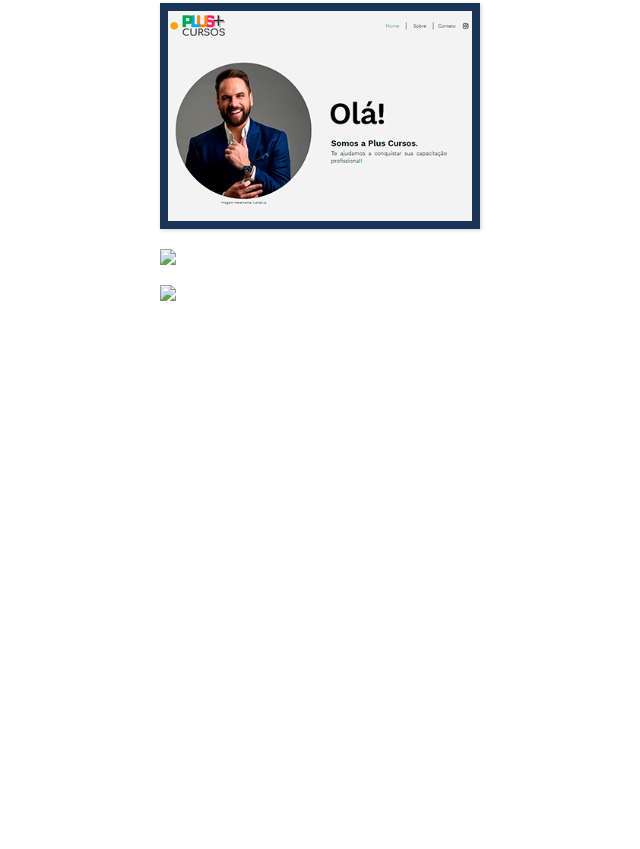
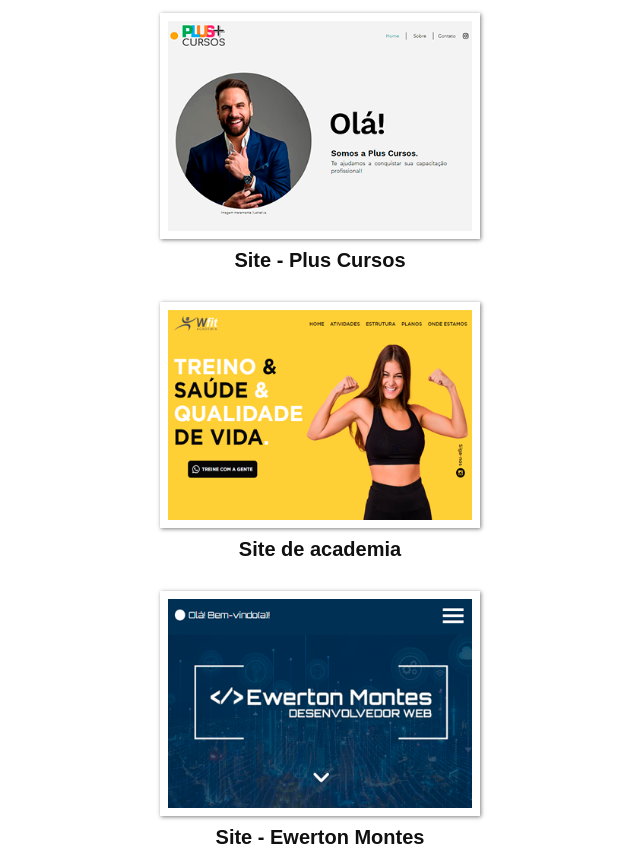
Before and after one commit to ewertonmontes/site, a plain HTML site: page index.html in a window 1280 px wide. Shown: the part 2218-3067 px from the top of the page, without its empty margins (320-960 px from the left). Before the commit the page ends 2700 px from the top, so only its background shows below. Drawn offline with Linux system fonts and the light colour scheme; a web font is replaced by a local one.

Commit message:
Estilização

```diff
--- a/css/projetos.css
+++ b/css/projetos.css
@@ -26,7 +26,7 @@
 }
 
 .projetos .relacao-projetos .pluscursos {
-  margin-top: 20px;
+  margin-top: 30px;
 }
 
 .projetos .relacao-projetos .pluscursos img {
@@ -34,31 +34,77 @@
   display: flex;
   margin: auto;
   cursor: pointer;
-  border: 8px solid #193454;
-  box-shadow: 1px 1px 4px rgba(0, 0, 0,.2);
+  border: 8px solid #ffffff;
+  box-shadow: 1px 1px 4px rgba(0, 0, 0,.5);
 }
 
-.projetos .relacao-projetos .pluscursos h3 {
+.projetos .relacao-projetos .pluscursos .legenda {
+  margin-top: 10px;
   display: flex;
-  margin: auto;
+  align-items: center;
+  justify-content: center;
 }
 
-.projetos .relacao-projetos .academia010 {
-  margin-top: 20px;
+.projetos .relacao-projetos .pluscursos .legenda h3 {
+  font-family: 'Sofia Sans', sans-serif;
+  font-style: normal;
+  font-size: 2rem;
+  color: #101010;
+  cursor: pointer;
 }
 
-.projetos .relacao-projetos .academia010 img {
+.projetos .relacao-projetos .academia {
+  margin-top: 30px;
+}
+
+.projetos .relacao-projetos .academia img {
   width: 320px;
   display: flex;
   margin: auto;
+  cursor: pointer;
+  border: 8px solid #ffffff;
+  box-shadow: 1px 1px 4px rgba(0, 0, 0,.5);
 }
 
-.projetos .relacao-projetos .github {
-  margin-top: 20px;
+.projetos .relacao-projetos .academia .legenda {
+  margin-top: 10px;
+  display: flex;
+  align-items: center;
+  justify-content: center;
 }
 
-.projetos .relacao-projetos .github img {
+.projetos .relacao-projetos .academia .legenda h3 {
+  font-family: 'Sofia Sans', sans-serif;
+  font-style: normal;
+  font-size: 2rem;
+  color: #101010;
+  cursor: pointer;
+}
+
+.projetos .relacao-projetos .sitepessoal {
+  margin-top: 30px;
+}
+
+.projetos .relacao-projetos .sitepessoal img {
   width: 320px;
   display: flex;
   margin: auto;
+  cursor: pointer;
+  border: 8px solid #ffffff;
+  box-shadow: 1px 1px 4px rgba(0, 0, 0,.5);
 }
+
+.projetos .relacao-projetos .sitepessoal .legenda {
+  margin-top: 10px;
+  display: flex;
+  align-items: center;
+  justify-content: center;
+}
+
+.projetos .relacao-projetos .sitepessoal .legenda h3 {
+  font-family: 'Sofia Sans', sans-serif;
+  font-style: normal;
+  font-size: 2rem;
+  color: #101010;
+  cursor: pointer;
+}
--- a/index.html
+++ b/index.html
@@ -65,24 +65,24 @@
         <div class="container">
             <h1>- TRABALHOS -</h1>
             <div class="relacao-projetos">
-                <figure class="pluscursos">
+                <div class="pluscursos">
                     <a href="https://pluscursos-al.wixsite.com/home"><img src="imagens/pluscursos.png"/></a>
-                    <figcaption>
-                    <h3></h3>
-                    </figcaption>
-                </figure>
-                <figure class="academia010">
-                    <img src="imagens/glass-quadro-homem-mulher.jpg"/>
-                    <figcaption>
-                    <h3></h3>
-                    </figcaption>
-                </figure>
-                <figure class="github">
-                    <img src="imagens/glass-quadro-homem-mulher.jpg"/>
-                    <figcaption>
-                    <h3></h3>
-                    </figcaption>
-                </figure>
+                    <div class="legenda">
+                    <h3>Site - Plus Cursos</h3>
+                    </div>
+                </div>
+                <div class="academia">
+                    <a href="https://ewertonmontes.github.io/academia010/"><img src="imagens/academia.png"/></a>
+                    <div class="legenda">
+                    <h3>Site de academia</h3>
+                    </div>
+                </div>
+                <div class="sitepessoal">
+                    <a href="https://ewertonmontes.github.io/site/"><img src="imagens/ewertondevweb.png"/></a>
+                    <div class="legenda">
+                    <h3>Site - Ewerton Montes</h3>
+                    </div>
+                </div>
             </div>
         </div>
     </section>
```
Also changed, not shown: imagens/academia.png (added), imagens/ewertondevweb.png (added).
